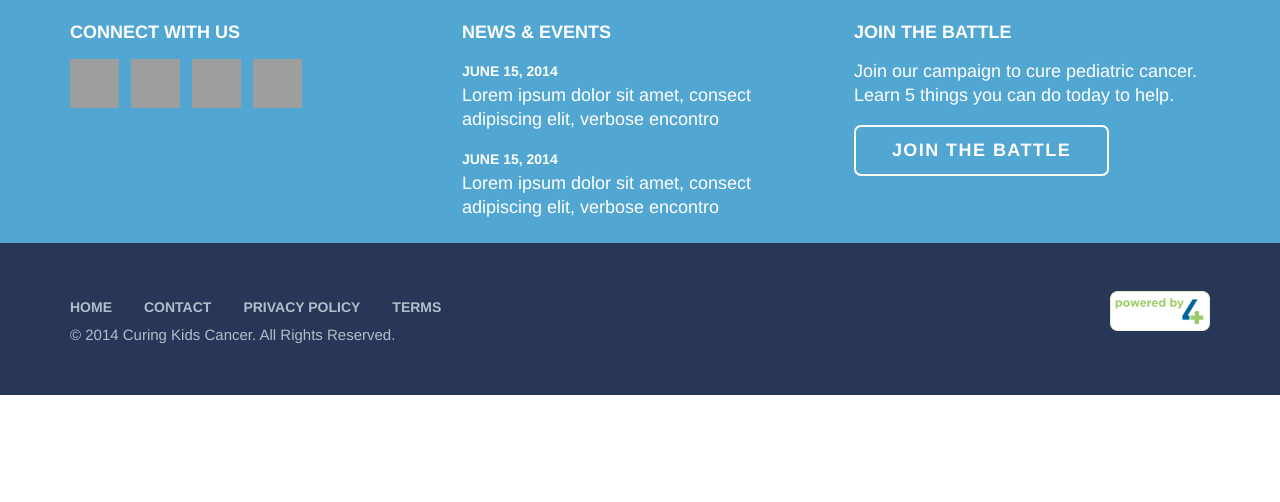
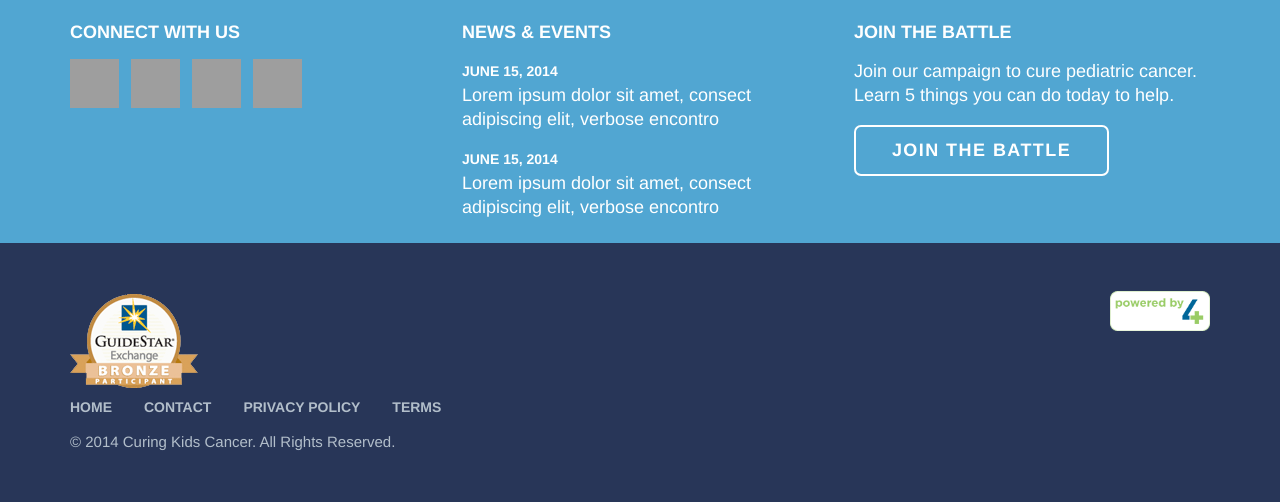
Before and after one commit to 4agoodcause/ckc, a PHP site: page /news.php in a window 1280 px wide. Shown: the part 1805-2307 px from the top of the page. Before the commit the page ends 2200 px from the top, so only its background shows below. Run offline with PHP 8.4, Linux system fonts and the light colour scheme; some libraries are stand-ins or nearby versions; grey boxes are pictures that could not be loaded.

Commit message:
GuideStar logo / Footer styles update

```diff
--- a/assets/css/application.css
+++ b/assets/css/application.css
@@ -1588,6 +1588,18 @@ button.btn {
 @media (min-width: 700px) {
   .footer-left {
     float: left;
+    max-width: 540px;
+  }
+}
+
+.guide-star {
+  text-align: center;
+  margin-bottom: 12px;
+}
+@media (min-width: 700px) {
+  .guide-star {
+    float: left;
+    margin: 0 24px 0 0;
   }
 }
 
@@ -1596,7 +1608,7 @@ button.btn {
 }
 @media (min-width: 700px) {
   .footer-nav {
-    float: left;
+    display: inline-block;
   }
 }
 
@@ -1630,8 +1642,7 @@ button.btn {
 
 @media (min-width: 700px) {
   .footer-copyright {
-    float: left;
-    clear: left;
+    display: inline-block;
   }
 }
 .footer-copyright p, .footer-copyright ul, .footer-copyright ol {
--- a/assets/sass/sections/_footer.scss
+++ b/assets/sass/sections/_footer.scss
@@ -19,6 +19,17 @@
   }
   @include bp-min-width($medium) {
     float: left;
+    max-width: 540px;
+  }
+}
+
+.guide-star {
+  text-align: center;
+  margin-bottom: 12px;
+
+  @include bp-min-width($medium) {
+    float: left;
+    margin: 0 $base 0 0;
   }
 }
 
@@ -26,7 +37,7 @@
   text-align: center;
 
   @include bp-min-width($medium) {
-    float: left;
+    display: inline-block;
   }
 }
 
@@ -61,8 +72,7 @@
 .footer-copyright {
 
   @include bp-min-width($medium) {
-    float: left;
-    clear: left;
+    display: inline-block;
   }
 
   p {
--- a/views/footer.php
+++ b/views/footer.php
@@ -41,6 +41,7 @@
 
       <div class="footer-left">
         <div class="guide-star">
+          <img src="/assets/images/logo-guide-star.png" alt="Guide Star">
         </div>
 
         <nav class="footer-nav">
```
Also changed, not shown: assets/images/favicon.png (added), assets/images/logo-guide-star.png (added).
